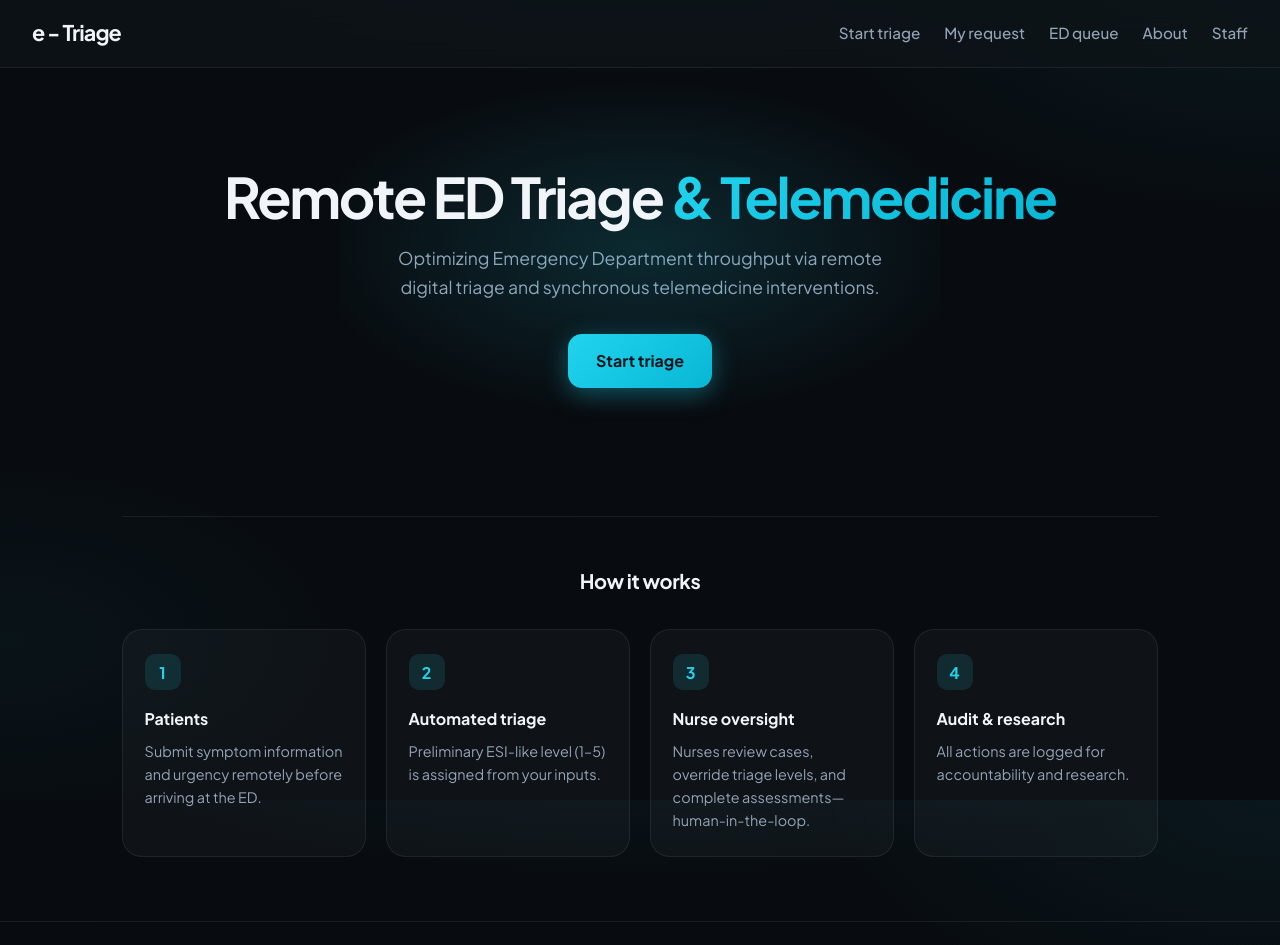
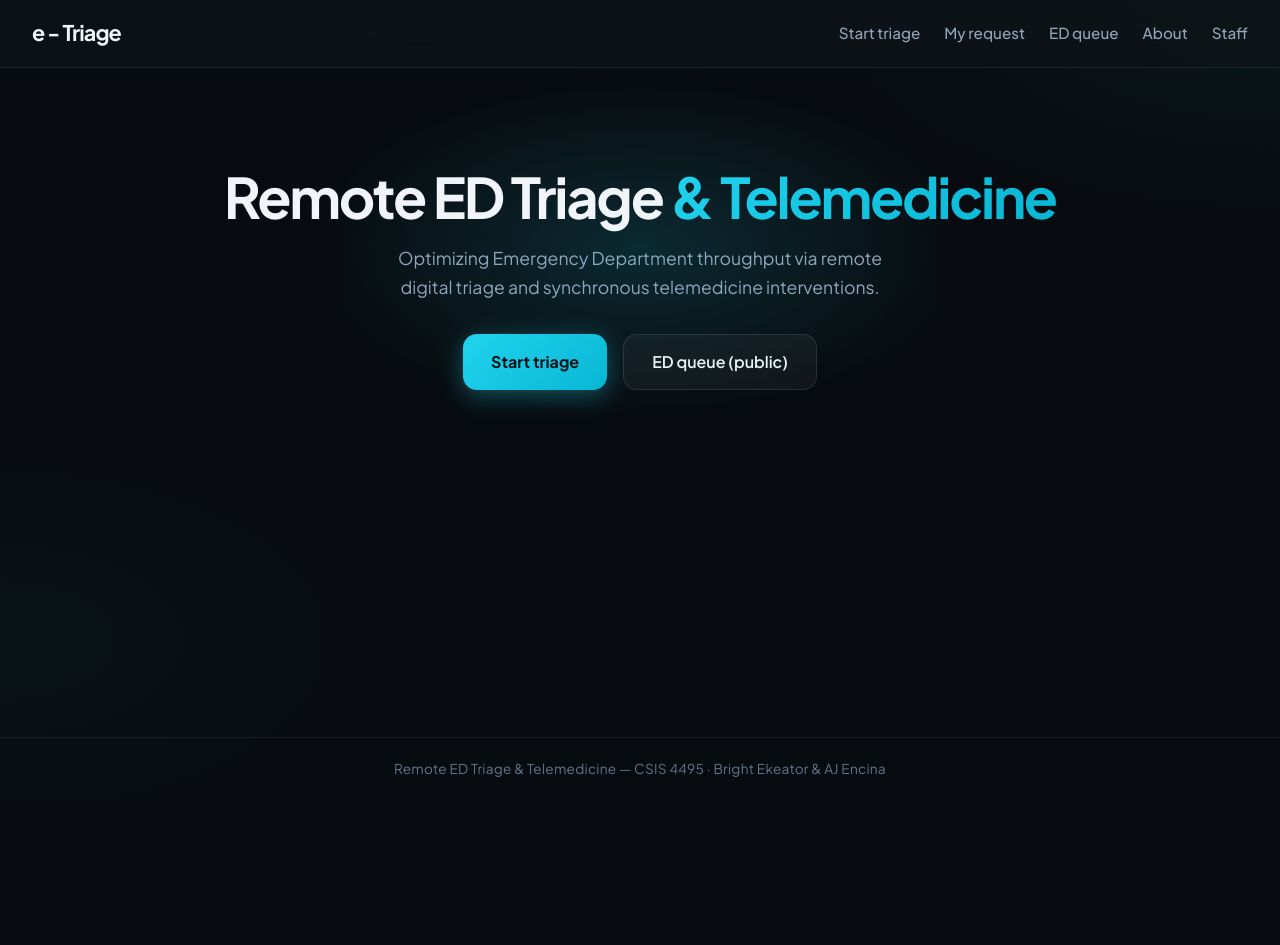
Before and after one commit to Akunaatakasi/W26_4495_S003_BrightE, a React (Vite) app in the folder Implementations/e-Triage App/: page / in a window 1280 px wide. Shown: the top 945 px of the page. After the commit the page ends 800 px from the top, so only its background shows below. Built offline with nearby package versions, Linux system fonts and the light colour scheme.

Commit message:
Changes on login dashboard

```diff
--- a/Implementations/e-Triage App/src/pages/Home.jsx
+++ b/Implementations/e-Triage App/src/pages/Home.jsx
@@ -16,49 +16,35 @@ export default function Home() {
         <p className={styles.subtitle}>
           Optimizing Emergency Department throughput via remote digital triage and synchronous telemedicine interventions.
         </p>
+
         {!user && (
           <div className={styles.actions}>
             <Link to="/triage/new" className={styles.primary}>Start triage</Link>
+            <Link to="/er-queue" className={styles.secondary}>ED queue (public)</Link>
           </div>
         )}
+
         {user?.role === 'nurse' && (
           <div className={styles.actions}>
-            <Link to="/nurse" className={styles.primary}>View triage queue</Link>
+            <Link to="/nurse" className={styles.primary}>Open triage queue</Link>
             <Link to="/nurse/audit" className={styles.secondary}>Audit log</Link>
           </div>
         )}
+
         {user?.role === 'doctor' && (
           <div className={styles.actions}>
-            <Link to="/doctor" className={styles.primary}>View completed triage</Link>
+            <Link to="/doctor" className={styles.primary}>Open doctor queue</Link>
+          </div>
+        )}
+
+        {user?.role === 'patient' && (
+          <div className={styles.actions}>
+            <Link to="/triage/new" className={styles.primary}>Start new triage</Link>
+            <Link to="/patient" className={styles.secondary}>My requests</Link>
+            <Link to="/er-queue" className={styles.secondary}>ED queue (public)</Link>
           </div>
         )}
       </div>
-
-      <section className={styles.features}>
-        <h2 className={styles.featuresTitle}>How it works</h2>
-        <div className={styles.featureGrid}>
-          <article className={styles.featureCard}>
-            <span className={styles.featureIcon} aria-hidden>1</span>
-            <h3>Patients</h3>
-            <p>Submit symptom information and urgency remotely before arriving at the ED.</p>
-          </article>
-          <article className={styles.featureCard}>
-            <span className={styles.featureIcon} aria-hidden>2</span>
-            <h3>Automated triage</h3>
-            <p>Preliminary ESI-like level (1–5) is assigned from your inputs.</p>
-          </article>
-          <article className={styles.featureCard}>
-            <span className={styles.featureIcon} aria-hidden>3</span>
-            <h3>Nurse oversight</h3>
-            <p>Nurses review cases, override triage levels, and complete assessments—human-in-the-loop.</p>
-          </article>
-          <article className={styles.featureCard}>
-            <span className={styles.featureIcon} aria-hidden>4</span>
-            <h3>Audit & research</h3>
-            <p>All actions are logged for accountability and research.</p>
-          </article>
-        </div>
-      </section>
     </div>
   );
 }
```
